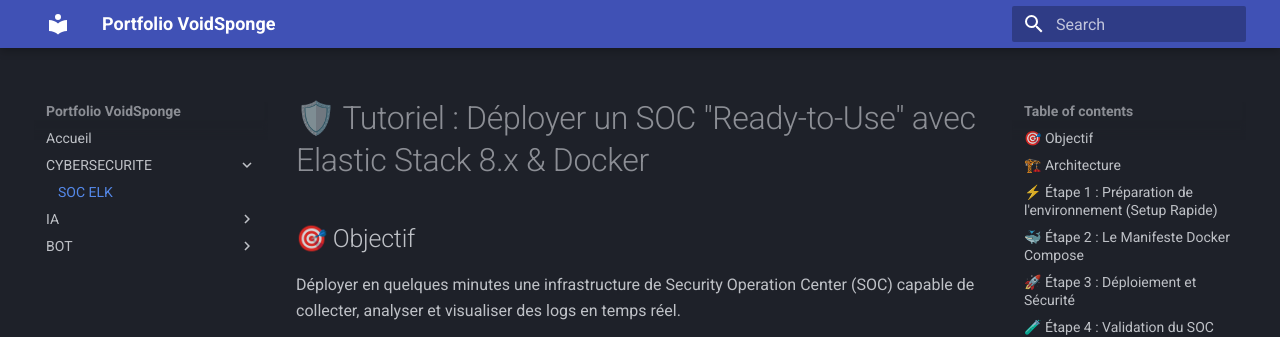
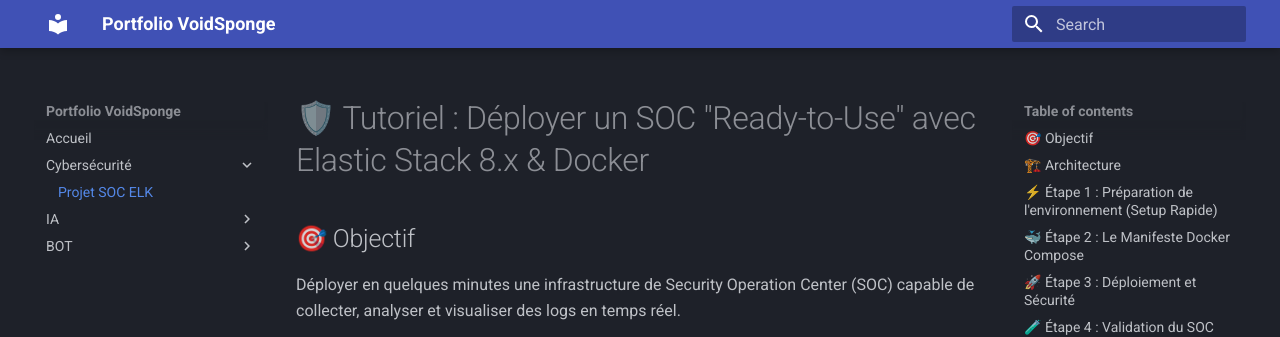
Before and after one commit to voidsponge/portfolio, an MkDocs documentation site: the page built from docs/cybersecurite/soc-elk.md, in a window 1280 px wide. Shown: the top 337 px of the page. Built offline with MkDocs 1.6.1 and Material for MkDocs 9.7.7, drawn with Linux system fonts in a browser that asks for light colours; some of the changed lines change nothing that is shown.

Commit message:
Refactor navigation structure in mkdocs.yml

```diff
--- a/mkdocs.yml
+++ b/mkdocs.yml
@@ -22,9 +22,15 @@
 
 nav:
   - Accueil: index.md
-  - CYBERSECURITE:
-    - 'SOC ELK': cybersecurite/soc-elk.md
+
+  - Cybersécurité:
+      - cybersecurite/index.md
+      - 'Projet SOC ELK': cybersecurite/soc-elk.md
+
   - IA:
-    - 'Agent IA Cyber': ia/agent-ia.md
+      - ia/index.md
+      - 'Agent IA Cyber': ia/agent-ia.md
+
   - BOT:
-    - 'Bot Altiez': bot/bot-altiez.md
+      - bot/index.md
+      - 'Bot Altiez': bot/bot-altiez.md
```
